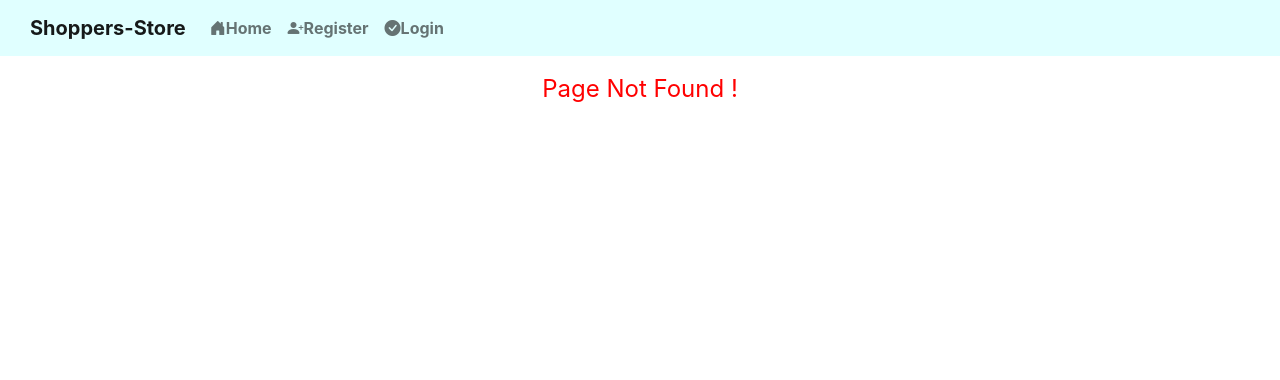
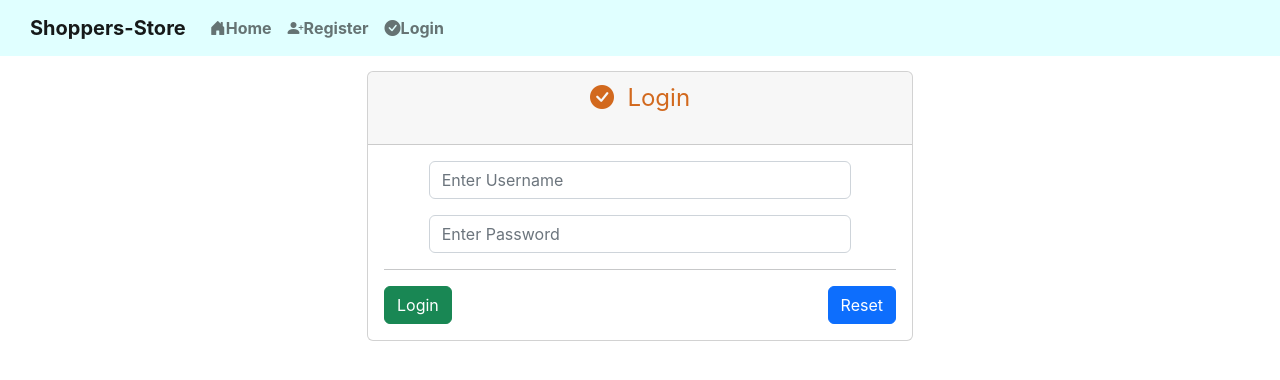
Before and after one commit to Ankithorizon/Shoppers--Store--REACT, a React (Create React App) app: page /login in a window 1280 px wide. Before the commit this address had no page. Shown: the top 380 px of the page. Built offline with nearby package versions, Linux system fonts and the light colour scheme.

Commit message:
login-wip5

```diff
--- a/src/App.js
+++ b/src/App.js
@@ -6,6 +6,7 @@ import "./App.css";
 import Home from "./components/Home/Home";
 import Header from "./components/Header/Header";
 import Register from "./components/Register/Register";
+import Login from "./components/Login/Login";
 import UnAuth from "./components/UnAuth/UnAuth";
 import NotFound from "./components/NotFound/NotFound";
 
@@ -20,6 +21,7 @@ function App() {
             <Route path="/" element={<Home />} />
             <Route path="/home" element={<Home />} />
             <Route path="/register" element={<Register />} />
+            <Route path="/login" element={<Login />} />
             <Route path="/un-auth" element={<UnAuth />} />
             <Route path="*" element={<NotFound />} />
           </Routes>
--- a/src/components/Header/Header.jsx
+++ b/src/components/Header/Header.jsx
@@ -10,7 +10,7 @@ import { useNavigate } from "react-router-dom";
 const Header = () => {
   const navigate = useNavigate();
 
-    useEffect(() => { }, []);
+  useEffect(() => {}, []);
 
   return (
     <>
@@ -28,7 +28,7 @@ const Header = () => {
               <i className="bi bi-person-plus-fill"></i>
               Register
             </Link>
-              <Link to={"/register"} className="nav-link">
+            <Link to={"/login"} className="nav-link">
               <i className="bi bi-check-circle-fill"></i>Login
             </Link>
           </Nav>
--- a/src/components/Login/Login.jsx
+++ b/src/components/Login/Login.jsx
@@ -0,0 +1,248 @@
+import React, { useEffect, useState, useRef } from "react";
+import "./style.css";
+
+import Form from "react-bootstrap/Form";
+import Button from "react-bootstrap/Button";
+
+import AuthenticationService from "../../services/authentication.service";
+
+import { useNavigate } from "react-router";
+
+const Login = () => {
+  let navigate = useNavigate();
+
+  const [modelErrors, setModelErrors] = useState([]);
+  const [loginResponse, setLoginResponse] = useState({});
+
+  // form
+  const [form, setForm] = useState({});
+  const [errors, setErrors] = useState({});
+
+  // reset form
+  // form reference
+  const formRef = useRef(null);
+
+  useEffect(() => {
+    var currUser = AuthenticationService.getCurrentUser();
+  }, []);
+
+  const setField = (field, value) => {
+    setForm({
+      ...form,
+      [field]: value,
+    });
+
+    if (!!errors[field])
+      setErrors({
+        ...errors,
+        [field]: null,
+      });
+  };
+
+  const findFormErrors = () => {
+    const { username, password } = form;
+    const newErrors = {};
+
+    if (!username || username === "")
+      newErrors.username = "Username is Required!";
+
+    if (!password || password === "")
+      newErrors.password = "Password is Required!";
+
+    return newErrors;
+  };
+
+  const handleModelState = (error) => {
+    var errors = [];
+    if (error.response.status === 400) {
+      for (let prop in error.response.data.errors) {
+        if (error.response.data.errors[prop].length > 1) {
+          for (let error_ in error.response.data.errors[prop]) {
+            errors.push(error.response.data.errors[prop][error_]);
+          }
+        } else {
+          errors.push(error.response.data.errors[prop]);
+        }
+      }
+    } else {
+      console.log(error);
+    }
+    return errors;
+  };
+
+  const handleSubmit = (e) => {
+    resetErrors();
+
+    e.preventDefault();
+
+    const newErrors = findFormErrors();
+
+    if (Object.keys(newErrors).length > 0) {
+      setErrors(newErrors);
+    } else {
+      var loginModel = {
+        password: form.password,
+        username: form.username,
+      };
+
+      // api call
+      AuthenticationService.login(loginModel)
+        .then((response) => {
+          console.log(response.data);
+
+          var loginResponse = {
+            responseCode: response.data.response.responseCode,
+            responseMessage: response.data.response.responseMessage,
+          };
+
+          setLoginResponse(loginResponse);
+
+          if (response.data.response.responseCode === 200) {
+            resetForm();
+            setTimeout(() => {
+              navigate("/home");
+            }, 3000);
+          }
+        })
+        .catch((error) => {
+          if (error.response.status === 500) {
+            let loginResponse = {
+              responseCode: error.response.data.response.responseCode,
+              responseMessage: error.response.data.response.responseMessage,
+            };
+            setLoginResponse(loginResponse);
+          } else if (error.response.status === 400) {
+            if (error.response.data.errors) {
+              var modelErrors = handleModelState(error);
+              setModelErrors(modelErrors);
+            } else {
+              let loginResponse = {
+                responseCode: error.response.data.response.responseCode,
+                responseMessage: error.response.data.response.responseMessage,
+              };
+              setLoginResponse(loginResponse);
+            }
+          } else {
+            let loginResponse = {
+              responseCode: 400,
+              responseMessage: "Bad Request!",
+            };
+            setLoginResponse(loginResponse);
+          }
+        });
+    }
+  };
+
+  const resetForm = (e) => {
+    formRef.current.reset();
+    setErrors({});
+    setForm({});
+  };
+
+  const resetErrors = () => {
+    setLoginResponse({});
+    setModelErrors([]);
+  };
+
+  let modelErrorList =
+    modelErrors.length > 0 &&
+    modelErrors.map((item, i) => {
+      return (
+        <ul key={i} value={item}>
+          <li style={{ marginTop: -20 }}>{item}</li>
+        </ul>
+      );
+    }, this);
+
+  return (
+    <div className="mainContainer">
+      <div className="container">
+        <div className="row">
+          <div className="col-md-6 mx-auto">
+            <div className="card">
+              <div className="card-header">
+                <div className="cardHeader">
+                  <i className="bi bi-check-circle-fill"></i>
+                  &nbsp; Login
+                </div>
+                {loginResponse && loginResponse.responseCode !== 200 ? (
+                  <div className="loginError">
+                    {loginResponse.responseMessage}
+                  </div>
+                ) : (
+                  <div className="loginSuccess">
+                    {loginResponse.responseMessage}
+                  </div>
+                )}
+                {modelErrors.length > 0 ? (
+                  <div className="modelError">{modelErrorList}</div>
+                ) : (
+                  <span></span>
+                )}
+              </div>
+              <div className="card-body">
+                <Form ref={formRef}>
+                  <div className="row">
+                    <div className="col-sm-1"></div>
+                    <div className="col-sm-10">
+                      <Form.Group controlId="username">
+                        <Form.Control
+                          placeholder="Enter Username"
+                          type="text"
+                          isInvalid={!!errors.username}
+                          onChange={(e) => setField("username", e.target.value)}
+                        />
+                        <Form.Control.Feedback type="invalid">
+                          {errors.username}
+                        </Form.Control.Feedback>
+                      </Form.Group>
+                      <p></p>
+                      <Form.Group controlId="password">
+                        <Form.Control
+                          placeholder="Enter Password"
+                          type="password"
+                          isInvalid={!!errors.password}
+                          onChange={(e) => setField("password", e.target.value)}
+                        />
+                        <Form.Control.Feedback type="invalid">
+                          {errors.password}
+                        </Form.Control.Feedback>
+                      </Form.Group>
+                    </div>
+                    <div className="col-sm-1"></div>
+                  </div>
+                  <p></p>
+                  <div>
+                    <hr />
+                    <div className="row">
+                      <div className="col-sm-6 submitBtn">
+                        <Button
+                          className="btn btn-success"
+                          type="button"
+                          onClick={(e) => handleSubmit(e)}
+                        >
+                          Login
+                        </Button>
+                      </div>
+                      <div className="col-sm-6 cancelBtn">
+                        <Button
+                          className="btn btn-primary"
+                          type="button"
+                          onClick={(e) => resetForm(e)}
+                        >
+                          Reset
+                        </Button>
+                      </div>
+                    </div>
+                  </div>
+                </Form>
+              </div>
+            </div>
+          </div>
+        </div>
+      </div>
+    </div>
+  );
+};
+
+export default Login;
--- a/src/components/Login/style.css
+++ b/src/components/Login/style.css
@@ -0,0 +1,42 @@
+.mainContainer {
+    padding: 15px;
+}
+
+.cardHeader {
+    color: chocolate;
+    font-size: x-large;
+}
+
+.loginSuccess {
+    color: green;
+    font-size: large;
+    font-weight: bold;
+    text-align: center;
+    padding-top: 10px;
+    padding-bottom: 10px;
+}
+
+.loginError {
+    color: red;
+    font-size: large;
+    font-weight: bold;
+    text-align: center;
+    padding-top: 10px;
+    padding-bottom: 10px;
+}
+
+.modelError {
+    color: red;
+    font-size: medium;
+    font-weight: bold;
+    margin-top: 5px;
+    text-align: left;
+}
+
+.submitBtn {
+    text-align: left;
+}
+
+.cancelBtn {
+    text-align: right;
+}
--- a/src/components/Register/Register.jsx
+++ b/src/components/Register/Register.jsx
@@ -255,6 +255,7 @@ const Registration = () => {
                           {errors.email}
                         </Form.Control.Feedback>
                       </Form.Group>
+                      <p></p>
                     </div>
                     <div className="col-sm-5">
                       <Form.Group controlId="password">
@@ -287,8 +288,8 @@ const Registration = () => {
                   </div>
                   <p></p>
                   <div>
+                    <hr />
                     <div className="row">
-                      <hr />
                       <div className="col-sm-6 submitBtn">
                         <Button
                           className="btn btn-success"
--- a/src/components/Register/style.css
+++ b/src/components/Register/style.css
@@ -28,7 +28,7 @@
     color: red;
     font-size: medium;
     font-weight: bold;
-    margin-top: 30px;
+    margin-top: 5px;
     text-align: left;
 }
 
```
Lines whose indentation alone changed are shown as unchanged.
